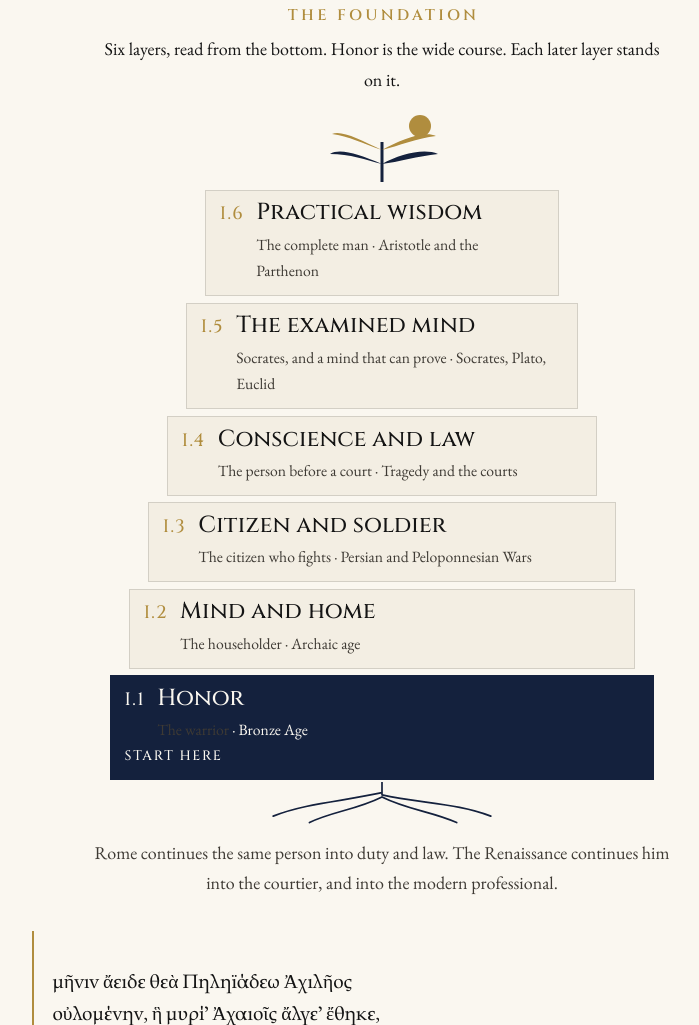
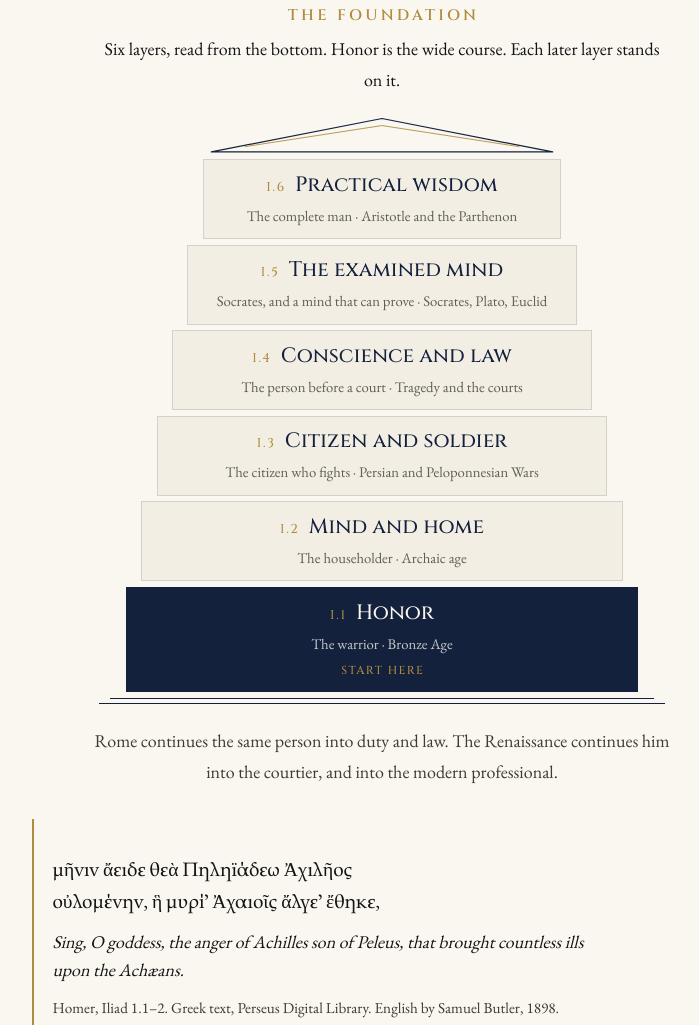
Before and after one commit to jpolitesmd/sophandros, an Astro site: page / in a window 1280 px wide. Shown: the part 1441-2466 px from the top of the page, without its empty margins (258-957 px from the left). Built offline with nearby package versions, Linux system fonts and the light colour scheme; Astro itself is replaced by a stand-in of ours; a web font is replaced by a local one.

Commit message:
Foundation: temple layout, centered courses, pediment and base

```diff
--- a/src/components/Foundation.astro
+++ b/src/components/Foundation.astro
@@ -14,25 +14,16 @@ const { current = "the-heroic-code" } = Astro.props;
     <span class="kicker">The foundation</span>
     Six layers, read from the bottom. Honor is the wide course. Each later layer stands on it.
   </figcaption>
-  <div class="foundation-crown" aria-hidden="true">
-    <svg viewBox="0 0 160 78" width="160" height="78">
-      <circle cx="118" cy="18" r="11" fill="#B08D3E" />
-      <path d="M80 74 V34" stroke="#14213D" stroke-width="3" fill="none" />
-      <path
-        d="M80 42 C58 32 40 22 30 26 C46 28 62 36 80 42 C98 32 122 22 134 28 C116 30 96 38 80 42"
-        fill="#B08D3E"></path>
-      <path
-        d="M80 56 C56 46 38 40 28 46 C48 46 64 52 80 56 C98 46 122 40 136 46 C116 48 96 54 80 56"
-        fill="#14213D"></path>
-    </svg>
-  </div>
+  <svg class="foundation-pediment" viewBox="0 0 400 44" aria-hidden="true">
+    <path d="M6 42 L200 4 L394 42 Z" fill="none" stroke="#14213D" stroke-width="1.4" stroke-linejoin="round"></path>
+    <path d="M44 36 L200 12 L356 36" fill="none" stroke="#B08D3E" stroke-width="1"></path>
+  </svg>
   <ol class="foundation-stack">
     {
       layers.map((layer) => (
         <li class:list={["foundation-course", { "is-current": layer.slug === current }]} style={`--i:${layer.n}`}>
           <a href={layer.href}>
-            <span class="foundation-n">{layer.code}</span>
-            <span class="foundation-name">{layer.virtue}</span>
+            <span class="foundation-head"><span class="foundation-n">{layer.code}</span>&ensp;<span class="foundation-name">{layer.virtue}</span></span>
             <span class="foundation-who">
               {layer.who}
               <span class="foundation-age"> · {layer.age}</span>
@@ -43,13 +34,6 @@ const { current = "the-heroic-code" } = Astro.props;
       ))
     }
   </ol>
-  <svg class="foundation-roots" viewBox="0 0 240 40" aria-hidden="true">
-    <path
-      d="M120 0 V12 M120 10 C84 18 48 20 18 32 M120 12 C156 20 192 20 222 32 M120 14 C96 26 72 28 52 38 M120 14 C144 26 168 28 190 38"
-      fill="none"
-      stroke="#14213D"
-      stroke-width="1.6"
-      stroke-linecap="round"></path>
-  </svg>
+  <div class="foundation-base" aria-hidden="true"><span></span><span></span></div>
   <p class="foundation-after">{afterGreece}</p>
 </figure>
--- a/src/styles/global.css
+++ b/src/styles/global.css
@@ -2273,3 +2273,35 @@ main .excerpt { margin-top: var(--block); }
 .section .prose { margin-left: auto; margin-right: auto; }
 .section .section-head { text-align: center; max-width: var(--measure); margin-left: auto; margin-right: auto; }
 .section .section-head .kicker { padding-left: 0.22em; }
+
+/* Foundation: a temple of six courses, centered text, no sprout or roots */
+.foundation-pediment { display: block; width: min(22rem, 66%); margin: 1.2rem auto 0.35rem; }
+.foundation-stack { gap: 0.35rem; max-width: 32rem; margin-top: 0; }
+.foundation-course { width: calc(100% - (var(--i) - 1) * 6%); }
+.foundation-course a {
+  display: flex; flex-direction: column; align-items: center; text-align: center;
+  background: #F3EEE3; border: 1px solid rgba(20,33,61,0.14);
+  padding: 0.6rem 1rem 0.65rem; gap: 0.15rem;
+}
+.foundation-course a:hover { border-color: #B08D3E; }
+.foundation-course a > .foundation-n,
+.foundation-course a > .foundation-name { display: inline; }
+.foundation-head { display: block; }
+.foundation-n { font-size: 0.8rem; color: #B08D3E; letter-spacing: 0.14em; }
+.foundation-name { font-size: 1.3rem; color: #14213D; }
+.foundation-who { font-size: 0.92rem; color: rgba(20,20,20,0.66); }
+.foundation-course.is-current a { background: #14213D; border-color: #14213D; }
+.foundation-course.is-current .foundation-name { color: #FAF7F0; }
+.foundation-course.is-current .foundation-who { color: rgba(250,247,240,0.78); }
+.foundation-course.is-current .foundation-n,
+.foundation-course.is-current .foundation-start { color: #B08D3E; }
+.foundation-course.is-current .foundation-age { color: inherit; }
+.foundation-start { font-size: 0.72rem; margin-top: 0.2rem; padding-left: 0.12em; }
+.foundation-base { width: 100%; max-width: 34rem; margin: 0.35rem auto 0; }
+.foundation-base span { display: block; height: 0; border-top: 1.4px solid #14213D; margin: 0 auto; }
+.foundation-base span + span { margin-top: 4px; width: 104%; margin-left: -2%; border-top-width: 1px; }
+.foundation-after { margin-top: 1.4rem; }
+@media (max-width: 560px) {
+  .foundation-course { width: calc(100% - (var(--i) - 1) * 3%); }
+  .foundation-name { font-size: 1.15rem; }
+}
```
